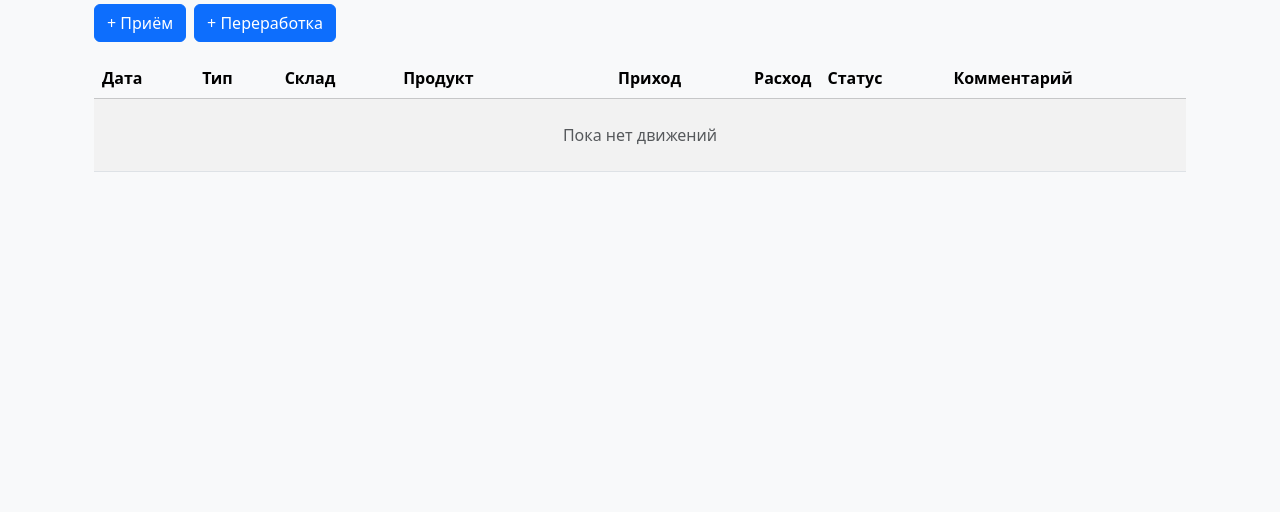
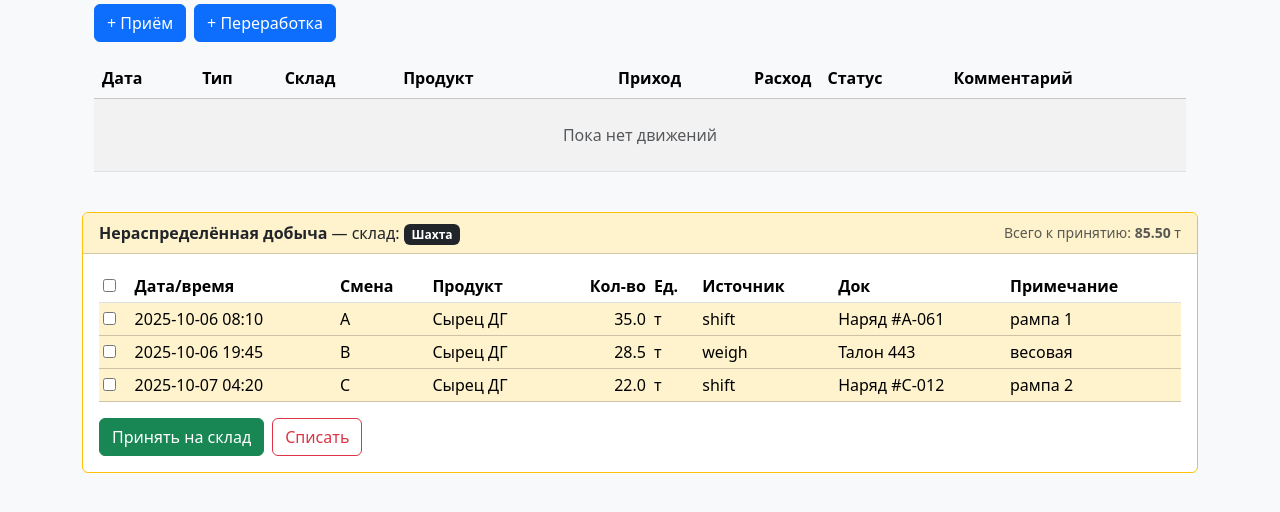
Before and after one commit to sergeyvishnevetsky-crypto/mine-mod-251004000019, a Flask app: page /moves/ in a window 1280 px wide. Shown: the part 150-662 px from the top of the page. Run offline with Flask 3, Linux system fonts and the light colour scheme.

Commit message:
feat(moves): pending block inside /moves (accept/cancel via /moves/pending_action)

```diff
--- /dev/null
+++ b/app/moves/pending_store.py
@@ -0,0 +1,52 @@
+import os, csv, datetime as _dt
+
+DATA_PATH = os.environ.get("PENDING_CSV_PATH", "data/pending_mine_output.csv")
+FIELDS = ["id","dt","shift","warehouse","product","qty","unit","source","doc","note","status"]
+
+def _ensure_file():
+    if not os.path.exists(DATA_PATH):
+        os.makedirs(os.path.dirname(DATA_PATH), exist_ok=True)
+        with open(DATA_PATH, "w", newline="", encoding="utf-8") as f:
+            w = csv.DictWriter(f, fieldnames=FIELDS)
+            w.writeheader()
+            demo = [
+                {"id":"P-1001","dt":"2025-10-06 08:10","shift":"A","warehouse":"Шахта","product":"Сырец ДГ","qty":"35.0","unit":"т","source":"shift","doc":"Наряд #A-061","note":"рампа 1","status":"pending"},
+                {"id":"P-1002","dt":"2025-10-06 19:45","shift":"B","warehouse":"Шахта","product":"Сырец ДГ","qty":"28.5","unit":"т","source":"weigh","doc":"Талон 443","note":"весовая","status":"pending"},
+                {"id":"P-1003","dt":"2025-10-07 04:20","shift":"C","warehouse":"Шахта","product":"Сырец ДГ","qty":"22.0","unit":"т","source":"shift","doc":"Наряд #C-012","note":"рампа 2","status":"pending"},
+            ]
+            for r in demo: w.writerow(r)
+
+def list_rows(warehouse="Шахта", status="pending"):
+    _ensure_file()
+    out=[]
+    with open(DATA_PATH, newline="", encoding="utf-8") as f:
+        for r in csv.DictReader(f):
+            if (not warehouse or r.get("warehouse")==warehouse) and (not status or r.get("status")==status):
+                out.append(r)
+    return out
+
+def total_qty(rows):
+    try:
+        return sum(float(r.get("qty") or 0) for r in rows)
+    except Exception:
+        return 0.0
+
+def bulk_update(ids, op):
+    _ensure_file()
+    changed=0
+    rows=[]
+    with open(DATA_PATH, newline="", encoding="utf-8") as f:
+        rows = list(csv.DictReader(f))
+    by_id = {r["id"]: r for r in rows}
+    for i in ids:
+        r = by_id.get(i)
+        if not r: continue
+        if op=="accept" and r["status"]=="pending":
+            r["status"]="accepted"; changed+=1
+        elif op=="cancel" and r["status"]=="pending":
+            r["status"]="canceled"; changed+=1
+    # перезапись
+    with open(DATA_PATH, "w", newline="", encoding="utf-8") as f:
+        w = csv.DictWriter(f, fieldnames=FIELDS); w.writeheader()
+        for r in rows: w.writerow(r)
+    return changed
--- a/app/moves/routes.py
+++ b/app/moves/routes.py
@@ -97,6 +97,14 @@ def _stock_until(dt_iso, warehouse_id, product_id):
 
 @bp.route("/")
 def index():
+    # -- inject pending rows for Шахта --
+    try:
+        from .pending_store import list_rows, total_qty
+        _pending_rows = list_rows(warehouse="Шахта", status="pending")
+        _pending_total = total_qty(_pending_rows)
+    except Exception:
+        _pending_rows = []
+        _pending_total = 0.0
     ws = {w["id"]: w for w in _warehouses()}
     ps = {p["id"]: p for p in _products()}
     rows = []
@@ -106,7 +114,7 @@ def index():
         r["warehouse_to_name"] = ws.get(m.get("warehouse_id_to") or 0,{}).get("name","") if m.get("warehouse_id_to") else ""
         r["product_name"] = ps.get(m.get("product_id") or 0,{}).get("name","") if m.get("product_id") else ""
         rows.append(r)
-    return render_template("moves/index.html", rows=rows)
+    return render_template("moves/index.html", rows=rows, pending_rows=_pending_rows, pending_total=_pending_total)
 
 @bp.route("/receipt", methods=["GET","POST"])
 def receipt():
--- /dev/null
+++ b/app/moves/templates/moves/_pending_block.html
@@ -0,0 +1,42 @@
+<div class="card border-warning mb-3">
+  <div class="card-header bg-warning-subtle d-flex justify-content-between align-items-center">
+    <div><b>Нераспределённая добыча</b> — склад: <span class="badge bg-dark">Шахта</span></div>
+    <small class="text-muted">Всего к принятию: <b>{{ "%.2f"|format(pending_total) }}</b> т</small>
+  </div>
+  <div class="card-body">
+    {% if pending_rows %}
+    <form method="post" action="/moves/pending_action">
+      <div class="table-responsive">
+        <table class="table table-sm table-hover align-middle">
+          <thead><tr>
+            <th><input type="checkbox" onclick="document.querySelectorAll('.pchk').forEach(c=>c.checked=this.checked)"></th>
+            <th>Дата/время</th><th>Смена</th><th>Продукт</th>
+            <th class="text-end">Кол-во</th><th>Ед.</th><th>Источник</th><th>Док</th><th>Примечание</th>
+          </tr></thead>
+          <tbody>
+          {% for r in pending_rows %}
+            <tr class="table-warning">
+              <td><input class="pchk" type="checkbox" name="ids" value="{{ r.id }}"></td>
+              <td>{{ r.dt }}</td>
+              <td>{{ r.shift }}</td>
+              <td>{{ r.product }}</td>
+              <td class="text-end">{{ r.qty }}</td>
+              <td>{{ r.unit }}</td>
+              <td>{{ r.source }}</td>
+              <td>{{ r.doc }}</td>
+              <td>{{ r.note }}</td>
+            </tr>
+          {% endfor %}
+          </tbody>
+        </table>
+      </div>
+      <div class="d-flex gap-2">
+        <button name="op" value="accept" class="btn btn-success">Принять на склад</button>
+        <button name="op" value="cancel" class="btn btn-outline-danger">Списать</button>
+      </div>
+    </form>
+    {% else %}
+      <div class="text-muted">Нет ожидающих строк.</div>
+    {% endif %}
+  </div>
+</div>
--- a/app/moves/templates/moves/index.html
+++ b/app/moves/templates/moves/index.html
@@ -37,4 +37,6 @@
     </table>
   </div>
 </div>
+
+{% include 'moves/_pending_block.html' %}
 {% endblock %}
```
Also changed, not shown: app/moves/pending_bind.py (added, +24 -0 lines).
